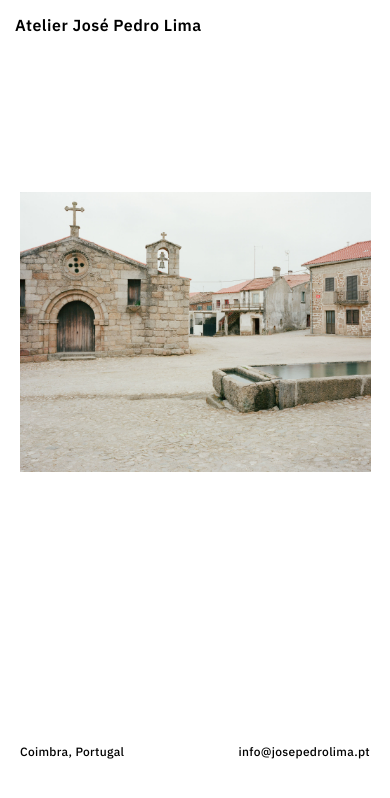
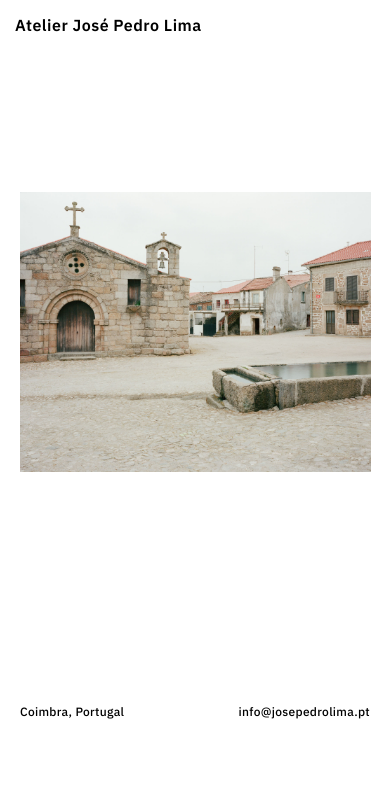
Before and after one commit to josepedrolima/josepedrolima.pt, a plain HTML site: page index.html in a window 390 px wide. Drawn offline with Linux system fonts and the light colour scheme; files whose address does not match are found by name.

Commit message:
Adjust bottom positioning for elements in index.html

```diff
--- a/index.html
+++ b/index.html
@@ -108,7 +108,7 @@
       .bottom-left,
       .bottom-right {
         font-size: 12px;
-        bottom: 85px;
+        bottom: 125px;
         font-weight: 500; /* Medium */
       }
     }
```
